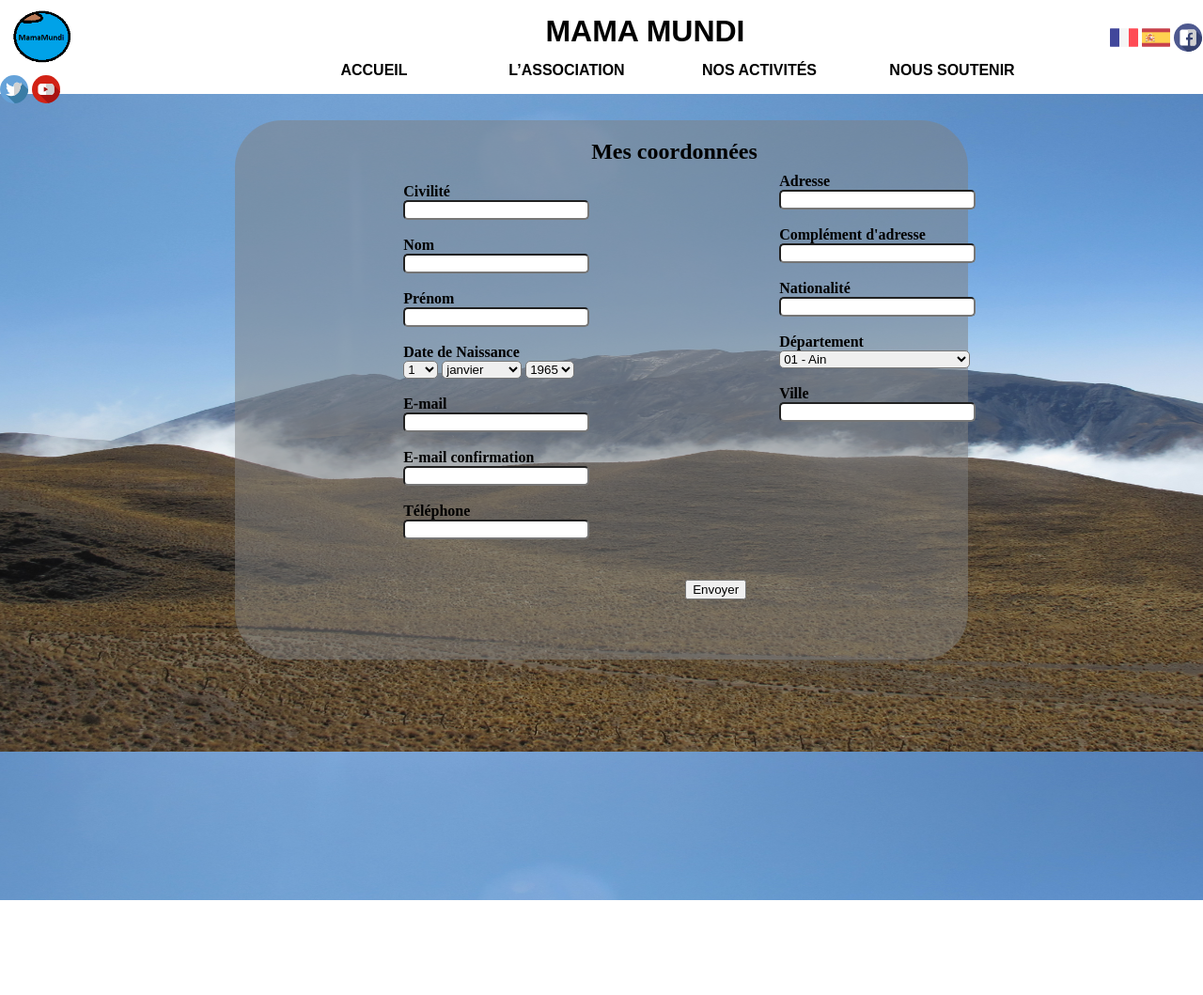
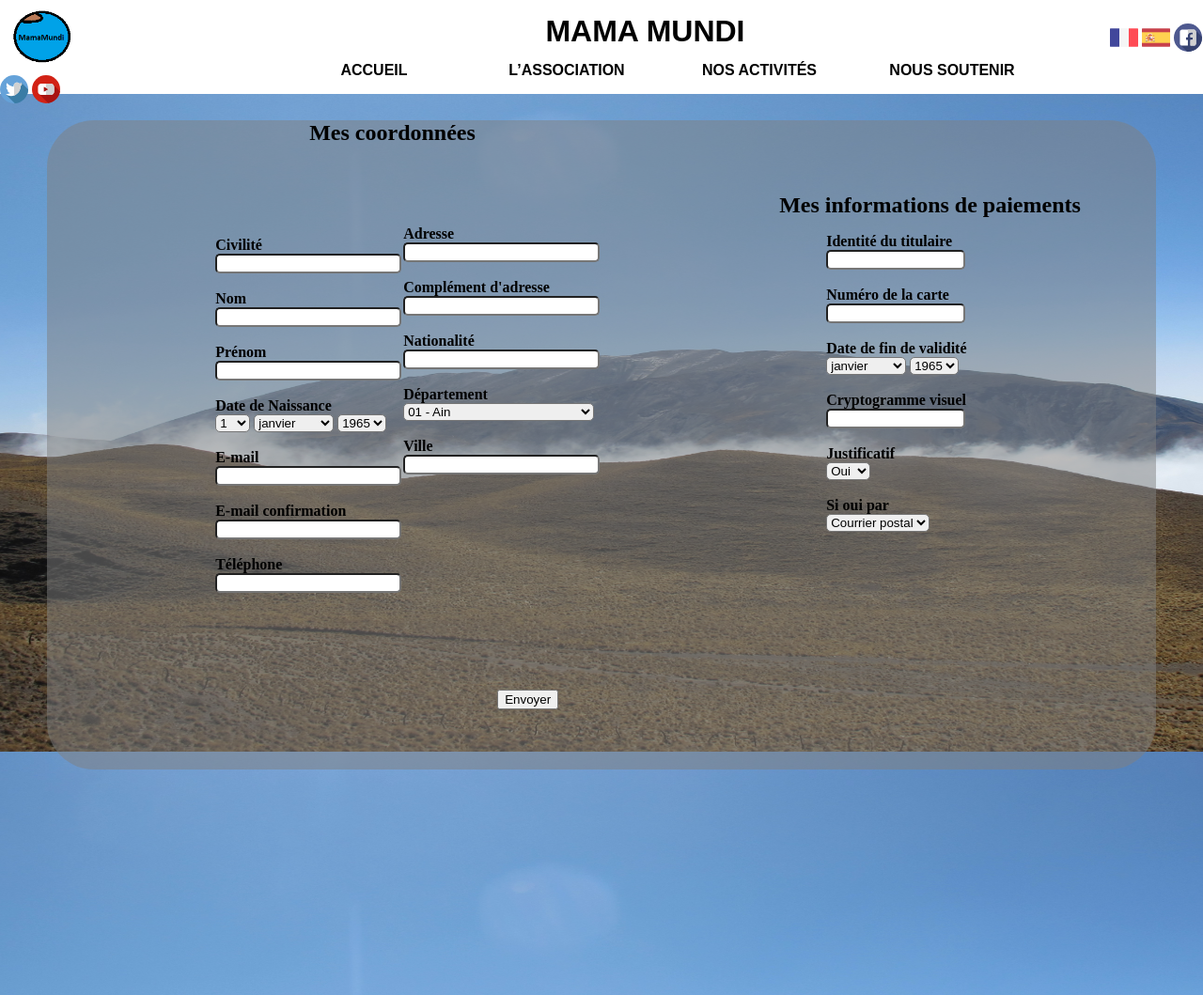
Before and after one commit to Ushyg/Mama-Mundi, a PHP site: page /don.php in a window 1280 px wide. Shown: the top 1059 px of the page at 94% size. Before the commit the page ends 958 px from the top, so only its background shows below. Run offline with PHP 8.4, Linux system fonts and the light colour scheme.

Commit message:
update don/don.css

```diff
--- a/benevole.php
+++ b/benevole.php
@@ -4,7 +4,7 @@
 			<meta charset="utf-8">
 			<title> Mama mundi </title>
 			<link rel="stylesheet" href="css/styles.css"/>
-			<link rel="stylesheet" href="css/page_don.css"/>
+			<link rel="stylesheet" href="css/page_benevole.css"/>
 			<link rel="stylesheet" href="css/menuder.css"/>
 			<script type="text/javascript" src="menu.js"></script>
 		</head>
@@ -66,7 +66,7 @@
 			</div>
 			<section id="formule">
 				<h2>Mes coordonnées</h2>
-				<form method="get" action="" id="personne">
+				<form method="get" action="">
 					<label>Civilité</label><input class="longueur" type="text" name="civ"><br/>
 					<br/><label id="nom">Nom</label><input class="longueur" type="text" name="ttnom"/><br/>
 					<br/><label id="prenom">Prénom</label><input class="longueur" type="text" name="ttprenom"/><br/>
--- a/css/page_don.css
+++ b/css/page_don.css
@@ -5,8 +5,8 @@
     padding-right: 20%;
     padding-bottom: 5%;
     padding-left: 14%;
-    margin-left: 250px;
-    margin-right: 250px;
+    margin-left: 50px;
+    margin-right: 50px;
     font-weight: bold;
 }
 
@@ -28,25 +28,24 @@
     width: 200px;
 }
 
-h2{
-	display: inline-block;
-	margin-left: 200px;
+#coordo{
+	display: flex;
+	margin-left: 100px;
+    margin-top: 100px;
 	width: 200px;
 }
 
-#coordonne{
+#paie{
     display: flex;
-    vertical-align: top;
-    /*margin-left: 180px;*/
-    margin-left: 200px;
-    width: 200px;
+    margin-left: 600px;
+    margin-top: 50px;
+    width: 400px;
 }
 
 #adresse{
-    /*display: flex;*/
     vertical-align: top;
-    margin-left: 400px;
-    margin-top: -390px;
+    margin-left: 200px;
+    margin-top: -390.75px;
     width: 200px;
 }
 
@@ -58,6 +57,17 @@ h2{
 	width: 200.4px;
 }
 
+.longueur3{
+    width: 140px;
+}
+
+#infopaie{
+    vertical-align: top;
+    margin-left: 650px;
+    margin-top: -275px;
+    width: 300px;
+}
+
 button{
 	display: inline-block;
 	margin-top: 150px;
--- a/don.php
+++ b/don.php
@@ -60,7 +60,9 @@
 			<div id="espace2">
 			</div>
 			<section id="formule">
-				<h2>Mes coordonnées</h2>
+				<div>
+				<h2 id="coordo">Mes coordonnées</h2>
+				<h2 id="paie">Mes informations de paiements</h2>
 				<form method="get" action="" id="personne">
 					<label>Civilité</label><input class="longueur" type="text" name="civ"><br/>
 					<br/><label id="nom">Nom</label><input class="longueur" type="text" name="ttnom"/><br/>
@@ -95,8 +97,8 @@
 				<br/><label>E-mail</label><input class="longueur" type="text" name=""><br/>
 				<br/><label>E-mail confirmation</label><input class="longueur" type="text" name=""><br/>
 				<br/><label>Téléphone</label><input class="longueur" type="text" name=""><br/>
-			</form>
-			<form id="adresse">
+			</div>
+			<div id="adresse">
 				<label>Adresse</label><input class="longueur2" type="text" name=""><br/>
 				<br/><label>Complément d'adresse</label><input class="longueur2" type="text" name=""><br/>
 				<br/><label>Nationalité</label><input class="longueur2" type="text" name=""><br/>
@@ -205,8 +207,42 @@
 						<option>976 - Mayotte</option>
 					</select><br/>
 				<br/><label>Ville</label><input class="longueur2" type="text" name=""><br/>
-		</form>
+				</div>
+			<div id="infopaie">
+				<br/><label id="nom">Identité du titulaire</label><input class="longueur3" type="text" name="ttnom"/><br/>
+				<br/><label id="prenom">Numéro de la carte</label><input class="longueur3" type="text" name="ttprenom"/><br/>
+				<br/><label id="date">Date de fin de validité</label>
+					<select name="cbmois" onchange="getNBjour();">
+						<?php
+							$tab=Array(1=>'janvier','fevrier','mars','avril','mai','juin','juillet','aout','septembre','octobre','novembre','décembre');
+								for ($m=1;$m<=count($tab);$m++)
+								{
+									print	('<option value="'.$tab[$m].'">'.($tab[$m]).'</option>');
+								}
+						?>
+					</select>
+					<select name="cbannees" onchange="getNBjour();">
+						<?php
+							for ($a=1965;$a<2021;$a++)
+								{
+									print	('<option value="'.$a.'">'.($a).'</option>');
+								}
+						?>
+					</select><br/>
+				<br/><label id="nom">Cryptogramme visuel</label><input class="longueur3" type="text" name="ttnom"/><br/>
+				<br/><label id="nom">Justificatif</label>
+					<select>
+						<option>Oui</option>
+						<option>Non</option>
+					</select><br/>
+				<br/><label id="nom">Si oui par</label>
+					<select>
+						<option>Courrier postal</option>
+						<option>Email</option>
+					</select>
+			</div>
 				<br/><button onclick="nom();">Envoyer</button><br>
+			</form>
 	</section>
 	<script type="text/javascript">
 	function initcbs(){
```
Also changed, not shown: css/page_benevole.css (+0 -8 lines).
